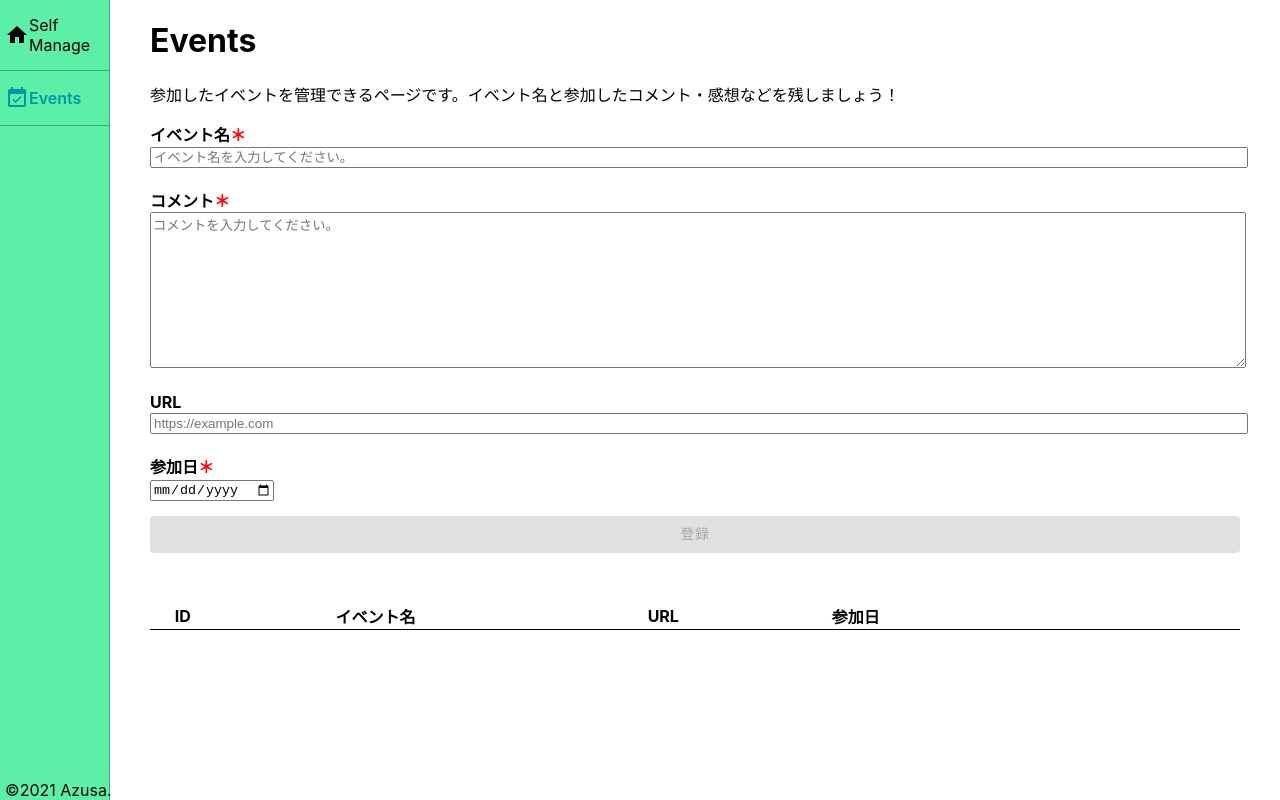
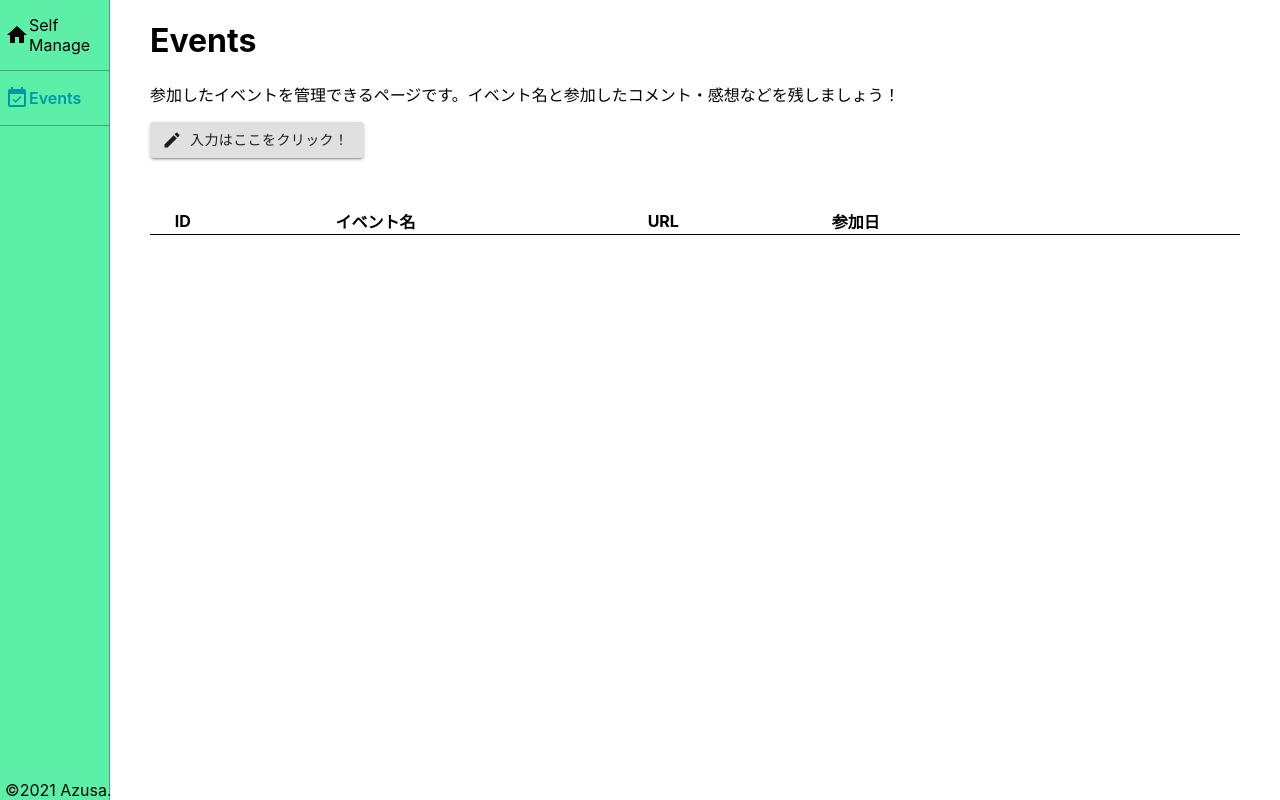
Before and after one commit to azufb/self-manage-app, a React app: page /Events in a window 1280 px wide. Built offline with nearby package versions, Linux system fonts and the light colour scheme.

Commit message:
入力フォームをモーダル表示に修正し、リスト部分の見通しをよくした。

```diff
--- a/src/components/EventForm.js
+++ b/src/components/EventForm.js
@@ -3,6 +3,9 @@ import { ADD_EVENT } from "../actions";
 import AppContext from "../contexts/AppContext";
 import Button from '@material-ui/core/Button';
 import styles from "../styles/EventForm.css";
+import EditIcon from '@material-ui/icons/Edit';
+import AddIcon from '@material-ui/icons/Add';
+import Modal from "@material-ui/core/Modal";
 
 const EventForm = () => {
   const { dispatch } = useContext(AppContext); // contextから、dispatchを受け取る。
@@ -10,6 +13,7 @@ const EventForm = () => {
   const [comment, setComment] = useState("");
   const [url, setUrl] = useState("");
   const [date, setDate] = useState("");
+  const [open, setOpen] = useState(false);
 
   const handleAddEvent = (e) => {
     e.preventDefault();
@@ -28,13 +32,30 @@ const EventForm = () => {
     setComment("");
     setUrl("");
     setDate("");
+
+    setOpen(false);
+  }
+
+  const handleOpen = () => {
+    setOpen(true);
+  }
+
+  const handleClose = () => {
+    setOpen(false);
   }
 
   const disableResister = name === "" || comment === "" || date === "";
 
   return (
     <div className={styles.contents}>
-      <form>
+      <div className={styles.btn}>
+            <Button variant="contained" color="default" onClick={handleOpen}
+              startIcon={<EditIcon />}>
+              入力はここをクリック！
+            </Button>
+      </div>
+      <Modal open={open} onClose={handleClose} aria-labelledby="simple-modal-title" aria-describedby="simple-modal-description">
+        <form className={styles.modalBody}>
           <div>
             <label htmlFor="titleForm">イベント名<span className={styles.requiredMark}>＊</span></label>
           </div>
@@ -56,11 +77,13 @@ const EventForm = () => {
           <input type="date" id="dateForm" value={date} onChange={(e)=> setDate(e.target.value)} />
           <div className={styles.btnArea}>
             <Button onClick={handleAddEvent} variant="contained" size="medium" color="primary"
-            fontWeight="fontWeightBold" className={styles.registerBtn} disabled={disableResister}>
+              fontWeight="fontWeightBold" className={styles.registerBtn} disabled={disableResister}
+              startIcon={<AddIcon />}>
               登録
             </Button>
           </div>
         </form>
+      </Modal>
     </div>
   )
 }
--- a/src/styles/EventForm.css
+++ b/src/styles/EventForm.css
@@ -30,3 +30,14 @@ label {
 .requiredMark {
   color: red;
 }
+
+.modalBody {
+  position: absolute;
+  top: 10%;
+  margin: 0 auto;
+  left: 10%;
+  right: 10%;
+  width: 80%;
+  background-color: #5befa7;
+  padding: 15px;
+}
```
Lines whose indentation alone changed are shown as unchanged.
